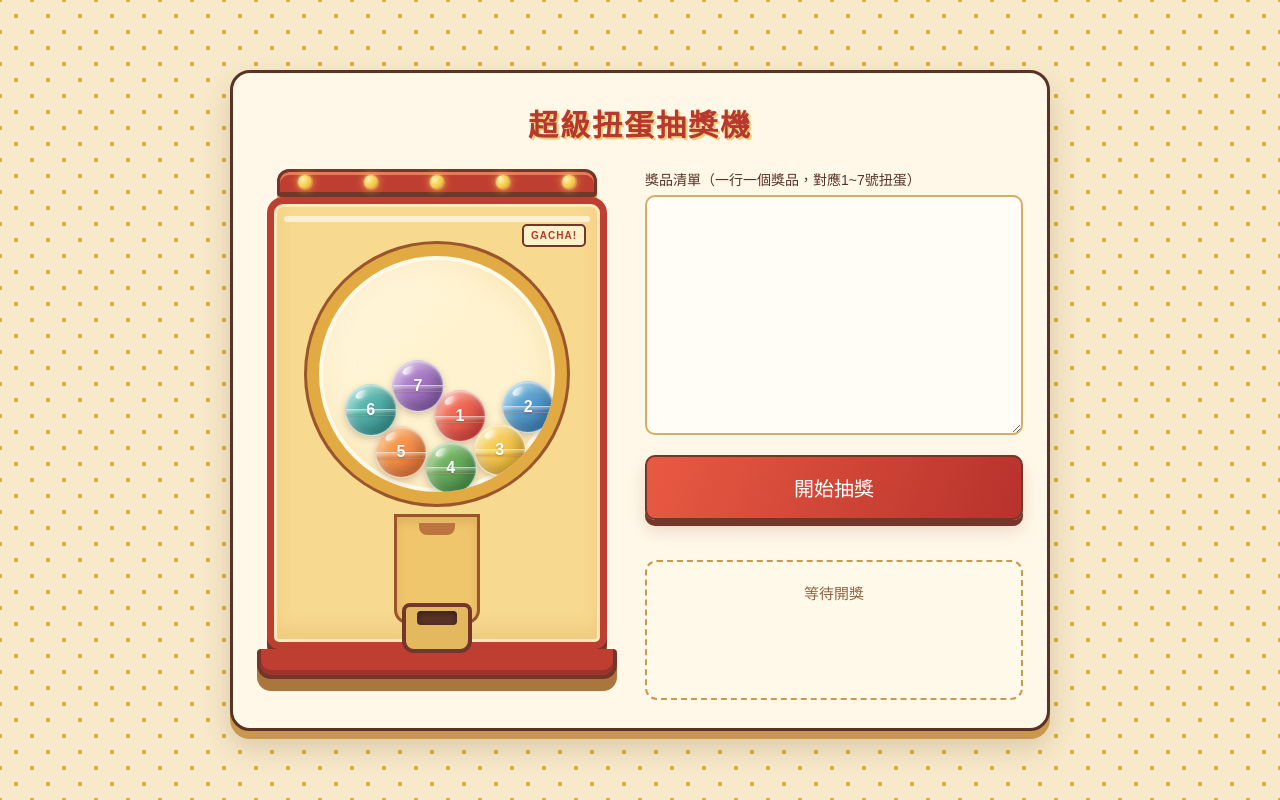
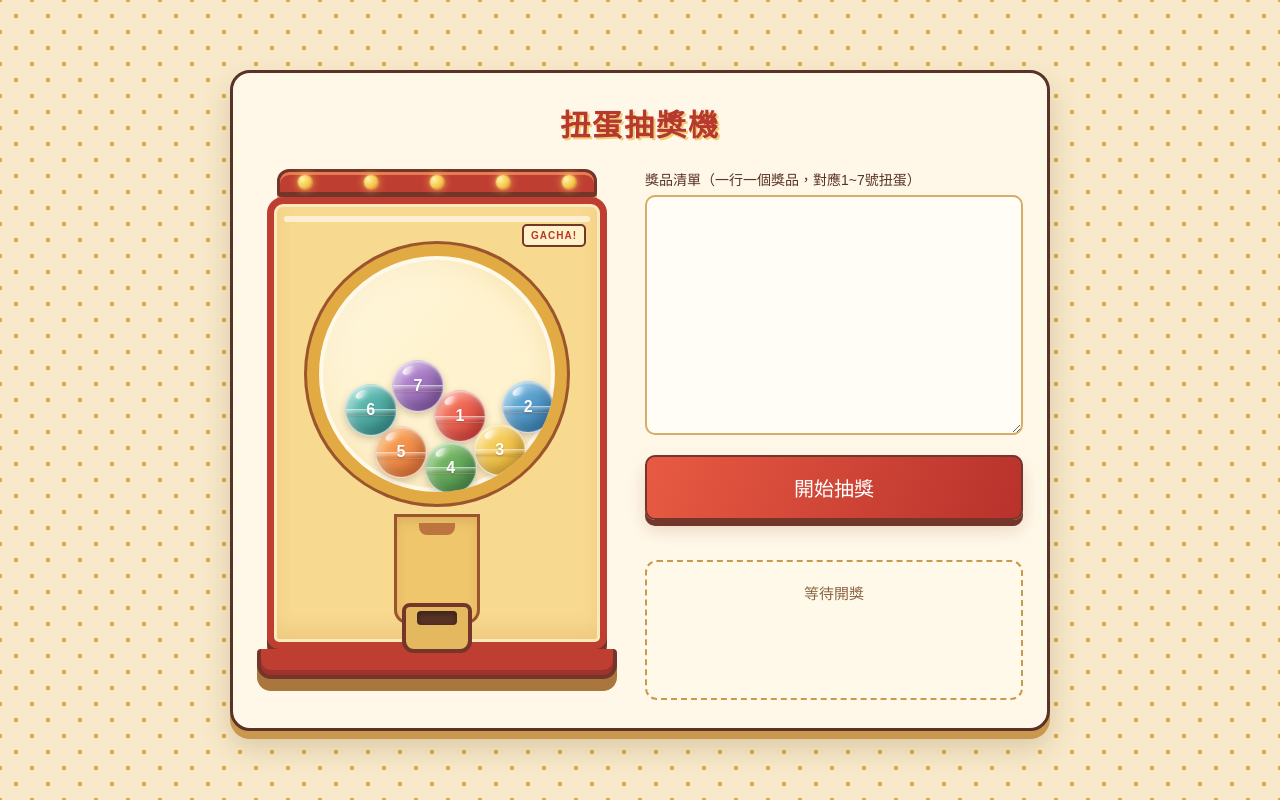
Before and after one commit to azukome/1115, a plain HTML site: page index.html in a window 1280 px wide. Drawn offline with Linux system fonts and the light colour scheme; a web font is replaced by a local one.

Commit message:
Change title and header text from '超級扭蛋抽獎機' to '扭蛋抽獎機'

```diff
--- a/index.html
+++ b/index.html
@@ -3,7 +3,7 @@
 <head>
 <meta charset="UTF-8">
 <meta name="viewport" content="width=device-width, initial-scale=1">
-<title>超級扭蛋抽獎機</title>
+<title>扭蛋抽獎機</title>
 <link rel="preconnect" href="https://fonts.googleapis.com">
 <link rel="preconnect" href="https://fonts.gstatic.com" crossorigin>
 <link href="https://fonts.googleapis.com/css2?family=Noto+Sans+TC:wght@400;700&display=swap" rel="stylesheet">
@@ -25,11 +25,10 @@
 <body>
 <main class="gacha-wrap">
   <header class="title-area">
-    <h1>超級扭蛋抽獎機</h1>
+    <h1>扭蛋抽獎機</h1>
   </header>
 
   <div class="row-container">
-    <!-- 左側：扭蛋機 -->
     <div class="machine-col">
       <div class="egg-machine">
         <div class="machine-top">
```
